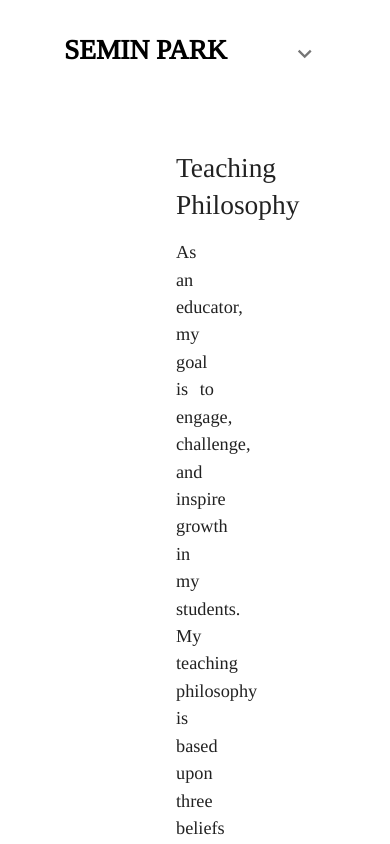
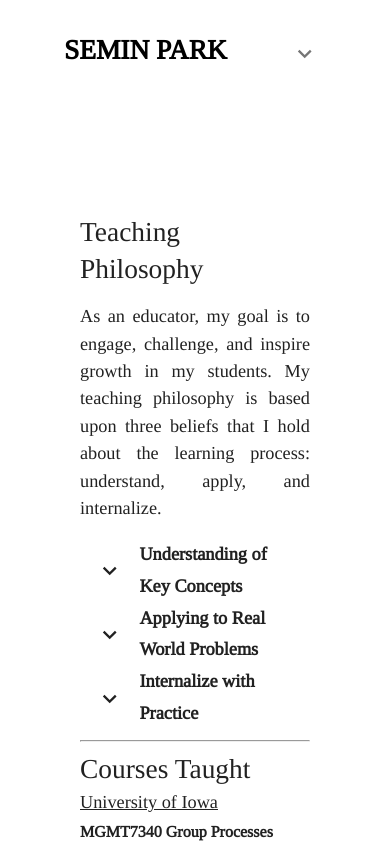
Before and after one commit to seminrosa/semin-rosa.com, a Next.js app: page /teaching in a window 390 px wide. Shown: the top 844 px of the page. Built offline with nearby package versions, Linux system fonts and the light colour scheme.

Commit message:
fixes for mobile view

```diff
--- a/src/app/page.module.css
+++ b/src/app/page.module.css
@@ -19,6 +19,8 @@
 }
 
 .imageWrapper {
+  max-width: 30vw;
+  max-height: 30vw;
   width: 500px;
   height: 500px;
   position: relative;
@@ -169,7 +171,7 @@
 
 /* Mobile */
 @media (max-width: 700px) {
-  .content {
+  .main {
     padding: 4rem;
   }
 
```
